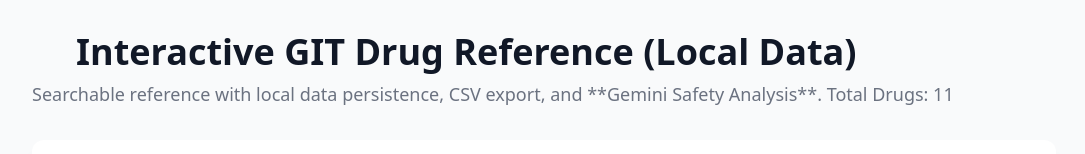
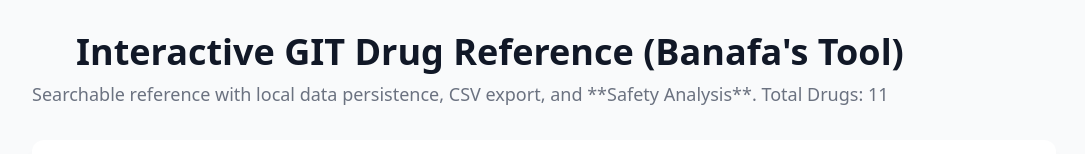
Before and after one commit to fmbanafa-debug/Drug-Reference-V4, a plain HTML site: page index.html in a window 1280 px wide. Shown: the top 154 px of the page, without its empty margins (96-1181 px from the left). Drawn offline with nearby package versions, Linux system fonts and the light colour scheme; some icons are missing.

Commit message:
Update index.html

```diff
--- a/index.html
+++ b/index.html
@@ -41,10 +41,10 @@
         <header class="mb-8">
             <h1 class="text-3xl sm:text-4xl font-extrabold text-gray-900 flex items-center">
                 <i data-lucide="flask-conical" class="w-8 h-8 mr-3 text-blue-600"></i>
-                Interactive GIT Drug Reference (Local Data)
+                Interactive GIT Drug Reference (Banafa's Tool)
             </h1>
             <p class="mt-2 text-lg text-gray-500">
-                Searchable reference with local data persistence, CSV export, and **Gemini Safety Analysis**. Total Drugs: <span id="drug-count">0</span>
+                Searchable reference with local data persistence, CSV export, and **Safety Analysis**. Total Drugs: <span id="drug-count">0</span>
             </p>
         </header>
 
```
